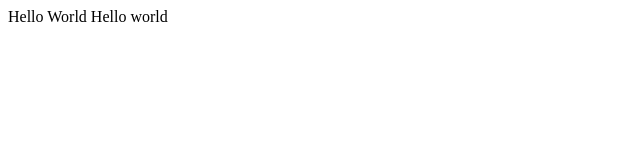
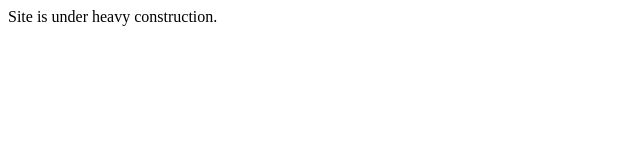
Before and after one commit to Project-Plato/truvity.com, a plain HTML site: page index.html in a window 1280 px wide. Shown: the full height of the page, 0-640 px from the left. Drawn offline with Linux system fonts and the light colour scheme.

Commit message:
changed index.html text to under construction

```diff
--- a/index.html
+++ b/index.html
@@ -1,9 +1,6 @@
 <!DOCTYPE html>
 <html>
     <head>
-        Hello World
+        Site is under heavy construction.
     </head>
-    <body>
-	Hello world
-    </body>
 </html>
```
